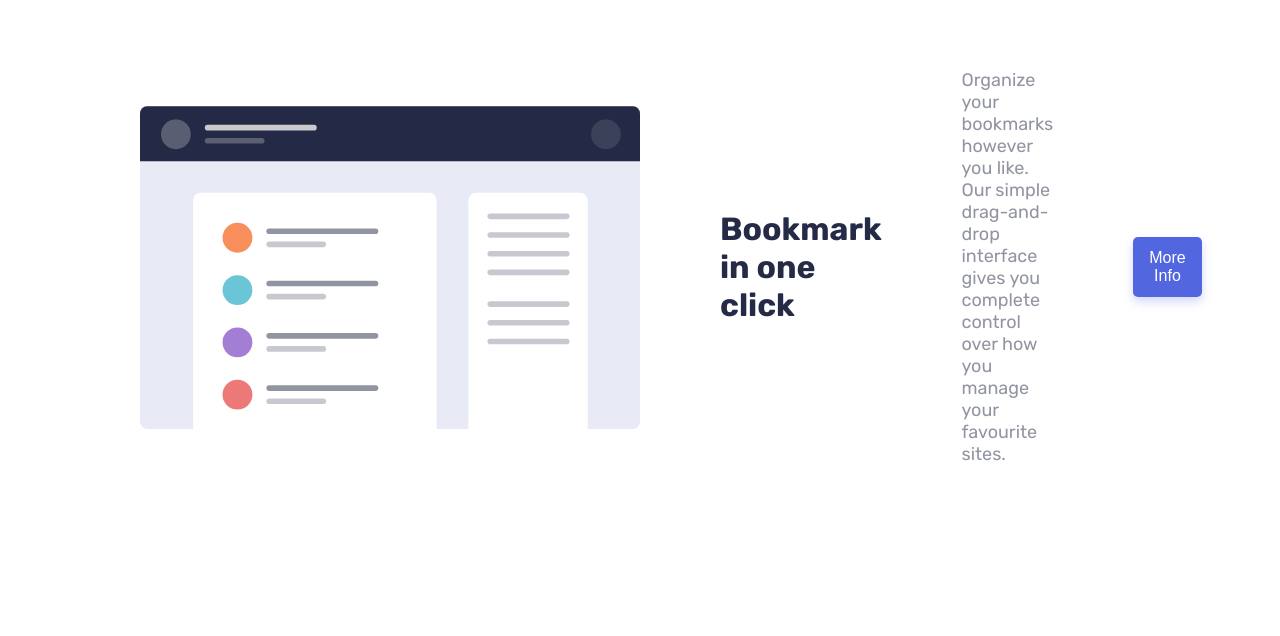
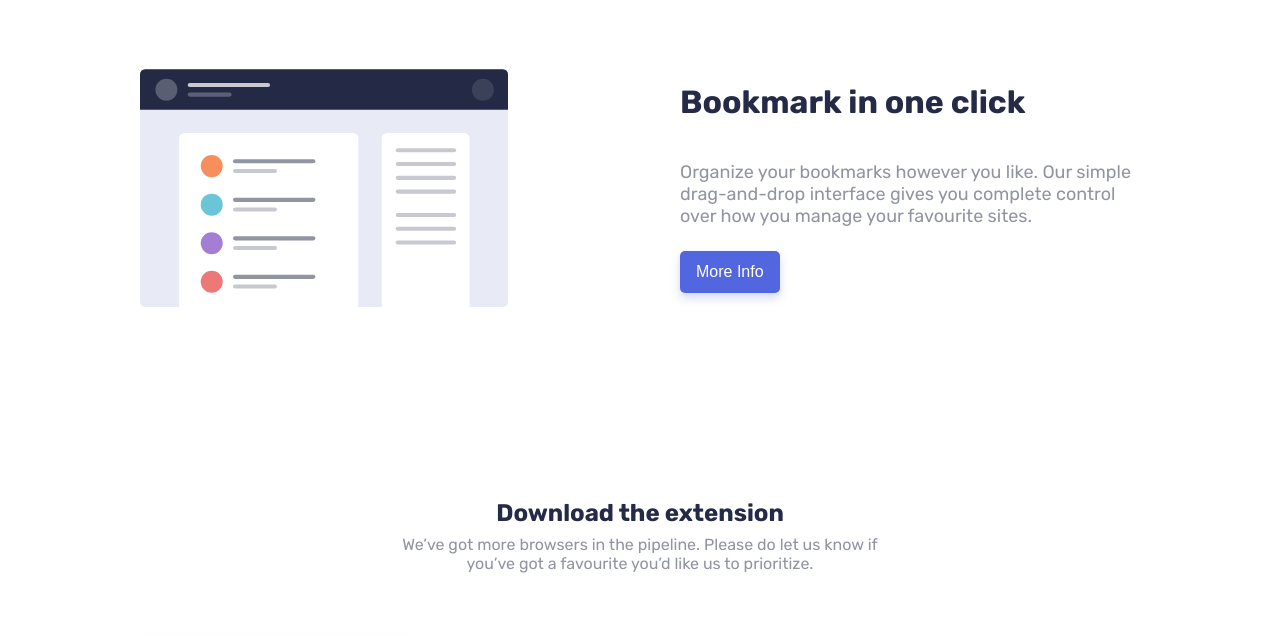
Before and after one commit to milenialdev/ITA_S1-Maquetacio, a plain HTML site: page index.html in a window 1280 px wide. Shown: the part 896-1532 px from the top of the page. Drawn offline with Linux system fonts and the light colour scheme.

Commit message:
FIX: features section correctly displayed in desktop version with Grid

```diff
--- a/css/style.css
+++ b/css/style.css
@@ -783,38 +783,56 @@ body {
     right: 30px;
   }
 
-.hero__blue{
-
-}
-
   .features {
     padding: 6rem 5rem;
   }
 
-  .features__panel {
+ #feature1:checked ~ .features__nav_list ~ .features__content .features__panel--1,
+  #feature2:checked ~ .features__nav_list ~ .features__content .features__panel--2,
+  #feature3:checked ~ .features__nav_list ~ .features__content .features__panel--3 {
+    display: grid;
+    grid-template-columns: 1fr 1fr;
+    align-items: center;
     gap: 5rem;
   }
 
   .features__panel img {
-    max-width: 500px;
+    max-width: 100%;
+    height: auto;
+  }
+
+  .features__panel {
+  grid-template-columns: 1fr 1fr;
+  align-items: center;
+  gap: 3rem;
+  text-align: left;
 }
 
 .features__nav_list {
     gap: 0rem;
 }
 
+   .features__info {
+    display: flex;
+    flex-direction: column;
+    align-items: flex-start;
+    gap: 1.5rem;
+    text-align: left;
+  }
+
   .features__panel_title {
-    display:column;
     font-size: 2rem;
+    margin-bottom: 1rem;
   }
 
   .features__panel_description {
-    display: column;
     font-size: 1.125rem;
+    color: rgb(145, 148, 161);
+    max-width: 500px;
   }
 
   .features__pannel_button{
-    display: column;
+    justify-self: start;
   }
 
    .download {
--- a/index.html
+++ b/index.html
@@ -78,29 +78,37 @@
         <div class="features__content">
             <div class="features__panel features__panel--1">
                 <img src="assets/images/illustration-features-tab-1.svg" alt="Simple Bookmarking" class="features__image">
+
+                <div class="features__info">
                     <h3 class="features__panel_title">Bookmark in one click</h3>
                     <p class="features__panel_description">
                         Organize your bookmarks however you like. Our simple drag-and-drop interface gives you complete control over how you manage your favourite sites.
                     </p>
                     <button class="button features__panel_button">More Info</button>
                 </div>
+            </div>
 
             <div class="features__panel features__panel--2">
                 <img src="assets/images/illustration-features-tab-2.svg" alt="Speedy Searching" class="features__image">
+
+                <div class="features__info">
                     <h3 class="features__panel_title">Intelligent search</h3>
                     <p class="features__panel_description">
                         Our powerful search feature will help you find saved sites in no time at all. No need to trawl through all of your bookmarks.
                     </p>
                     <button class="button">More Info</button>
                 </div>
+            </div>
 
             <div class="features__panel features__panel--3">
                 <img src="assets/images/illustration-features-tab-3.svg" alt="Easy Sharing" class="features__image">
+                <div class="features__info">
                     <h3 class="features__panel_title">Share your bookmarks</h3>
                     <p class="features__panel_description">
                         Easily share your bookmarks and collections with others. Create a shareable link that you can send at the click of a button.
                     </p>
                     <button class="button">More Info</button>
+                </div>
             </div>
         </div>
     </section>
```
Lines whose indentation alone changed are shown as unchanged.
